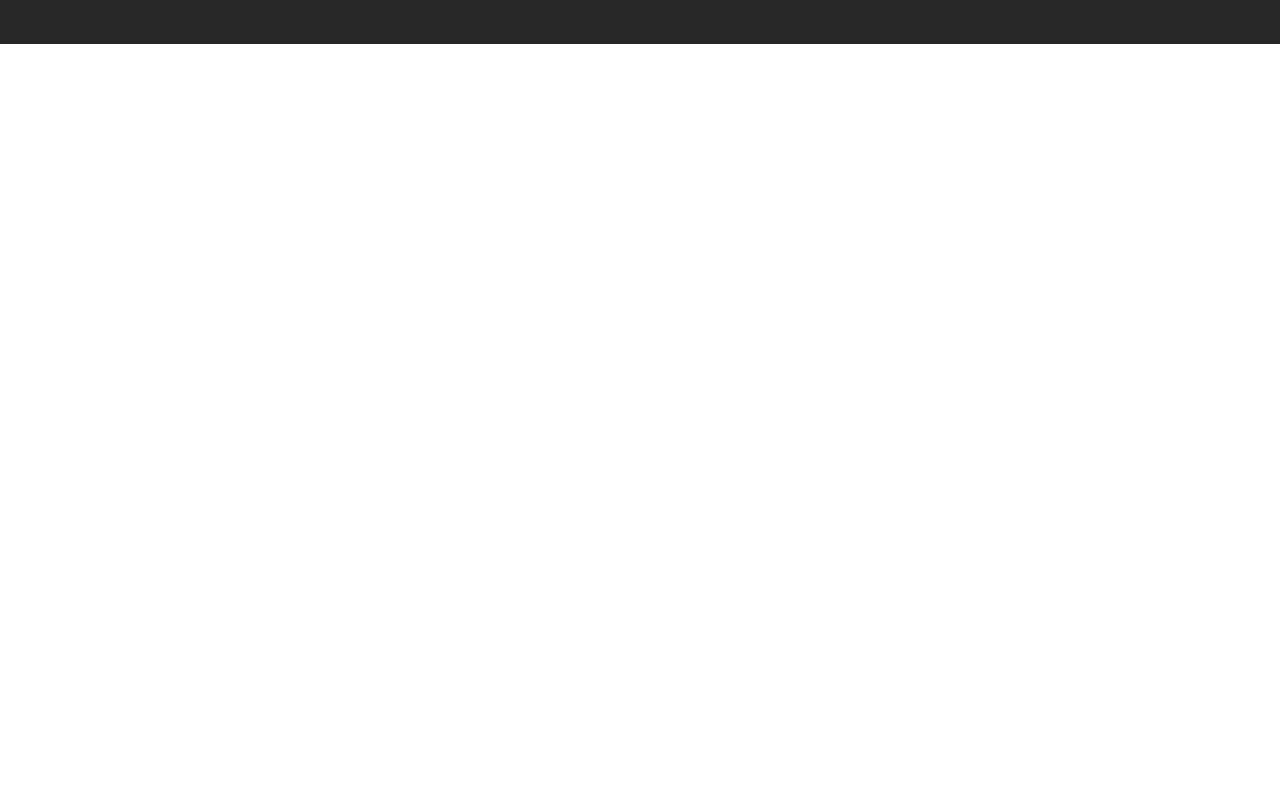
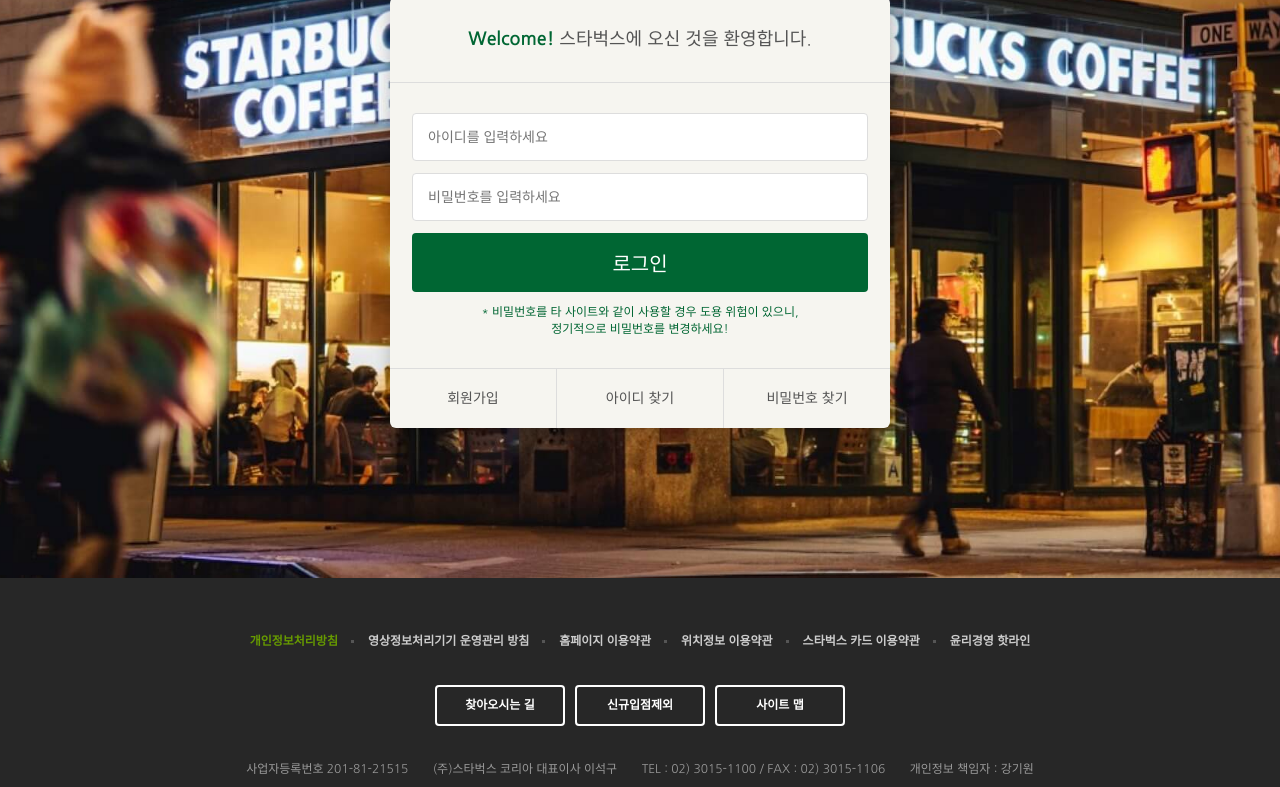
Before and after one commit to chois91/study-starbucks, a plain HTML site: page signin/index.html in a window 1280 px wide. Shown: the part 289-1076 px from the top of the page. Before the commit the page ends 800 px from the top, so only its background shows below. Drawn offline with nearby package versions, Linux system fonts and the light colour scheme.

Commit message:
로그인 페이지 완성

```diff
--- /dev/null
+++ b/css/signin.css
@@ -0,0 +1,89 @@
+.signin {
+  margin-top: 120px;
+  padding: 100px 0 150px;
+  background-image: url("../images/signin_bg.jpg");
+  background-repeat: no-repeat;
+  background-position: center;
+  background-attachment: fixed;
+  background-size: cover;
+}
+.signin h1 {
+ color: #fff;
+ font-size: 30px;
+ font-weight: 700;
+ text-align: center;
+ margin-bottom: 24px;
+}
+
+.signin__card {
+  width: 500px;
+  margin: 0 auto;
+  border-radius: 6px;
+  background-color: #f6f5f0;
+  box-shadow: 2px 2px 20px rgba(0, 0, 0, .3);
+  color: #555;
+}
+
+.signin__card h2 {
+  padding: 30px;
+  font-size: 18px;
+  text-align: center;
+  border-bottom: 1px solid #ddd;
+}
+
+.signin__card h2 strong {
+  font-weight: 700;
+  color: #006633;
+}
+
+.signin__card form {
+  padding: 30px 22px;
+}
+
+.signin__card form input {
+  width: 100%;
+  margin-bottom: 12px;
+  padding: 15px;
+  border: 1px solid #ddd;
+  border-radius: 4px;
+  outline: none;
+  box-sizing: border-box;
+  font-size: 14px;
+}
+
+.signin__card form [type="submit"] {
+  background-color: #006633;
+  border: none;
+  color: #fff;
+  font-size: 20px;
+  cursor: pointer;
+}
+
+.signin__card form p {
+  font-size: 12px;
+  color: #006633;
+  text-align: center;
+}
+
+.signin__card .actions {
+  display: flex;
+  border-top: 1px solid #ddd;
+}
+
+.signin__card .actions a {
+  flex-grow: 1;
+  flex-basis: 0;
+  text-align: center;
+  padding: 20px;
+  color: #555;
+  font-size: 14px;
+  border-right: 1px solid #ddd;
+}
+
+.signin__card .actions a:last-child {
+  border-right: 0;
+}
+
+.signin__card .actions a:hover {
+  text-decoration: underline;
+}
--- a/signin/index.html
+++ b/signin/index.html
@@ -27,6 +27,7 @@
   <link href="https://fonts.googleapis.com/css2?family=Nanum+Gothic:wght@400;700&display=swap" rel="stylesheet" />
   <link rel="stylesheet" href="https://fonts.googleapis.com/icon?family=Material+Icons" />
   <link rel="stylesheet" href="../css/common.css" />
+  <link rel="stylesheet" href="../css/signin.css" />
 
   <script defer src="../js/common.js"></script>
 </head>
@@ -365,7 +366,26 @@
   </header>
 
   <section class="signin">
-
+    <h1>로그인</h1>
+    <div class="signin__card">
+      <h2>
+        <strong>Welcome!</strong> 스타벅스에 오신 것을 환영합니다.
+      </h2>
+      <form>
+        <input type="text" placeholder="아이디를 입력하세요" />
+        <input type="password" placeholder="비밀번호를 입력하세요" />
+        <input type="submit" value="로그인" />
+        <p>
+          * 비밀번호를 타 사이트와 같이 사용할 경우 도용 위험이 있으니,<br />
+          정기적으로 비밀번호를 변경하세요!
+        </p>
+      </form>
+      <div class="actions">
+        <a href="javascript:void(0)">회원가입</a>
+        <a href="javascript:void(0)">아이디 찾기</a>
+        <a href="javascript:void(0)">비밀번호 찾기</a>
+      </div>
+    </div>
   </section>
 
   <!-- FOOTER -->
```
